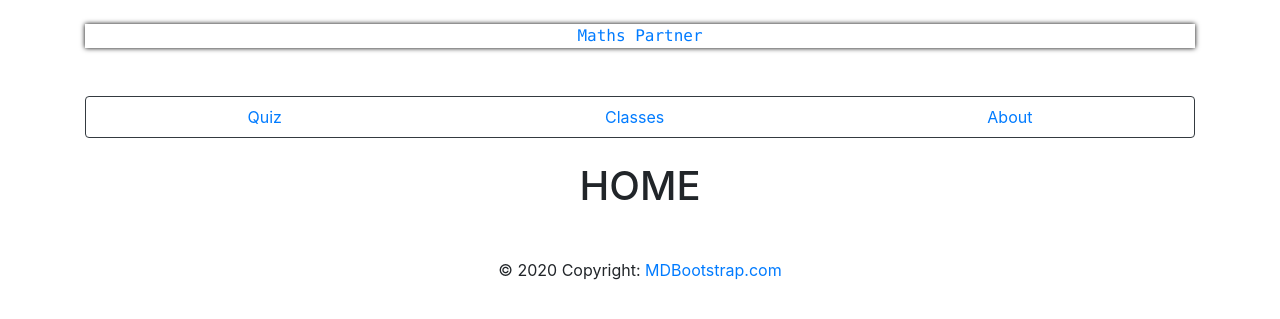
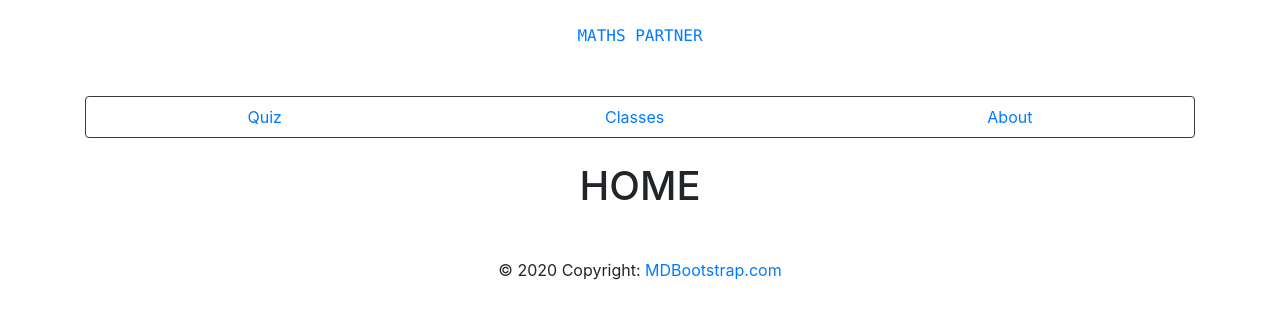
Before and after one commit to vishnu-vr/mathspartner, a Node server app: page / in a window 1280 px wide. Shown: the top 319 px of the page. Run offline with Node 20, Linux system fonts and the light colour scheme; some libraries are stand-ins or nearby versions.

Commit message:
did something to the logo part

```diff
--- a/views/layouts/main.handlebars
+++ b/views/layouts/main.handlebars
@@ -15,7 +15,7 @@
         <div class="container mt-4">
             <div style="text-align:center;">
                 <a href="/">
-                    <p class="text-monospace" style="box-shadow: 0 0 5px 0px black;">Maths Partner</p>
+                    <p class="text-monospace">MATHS PARTNER</p>
                 </a>
             </div>
             <nav class="nav nav-pills flex-column flex-sm-row mt-5 border rounded border-dark">
```
